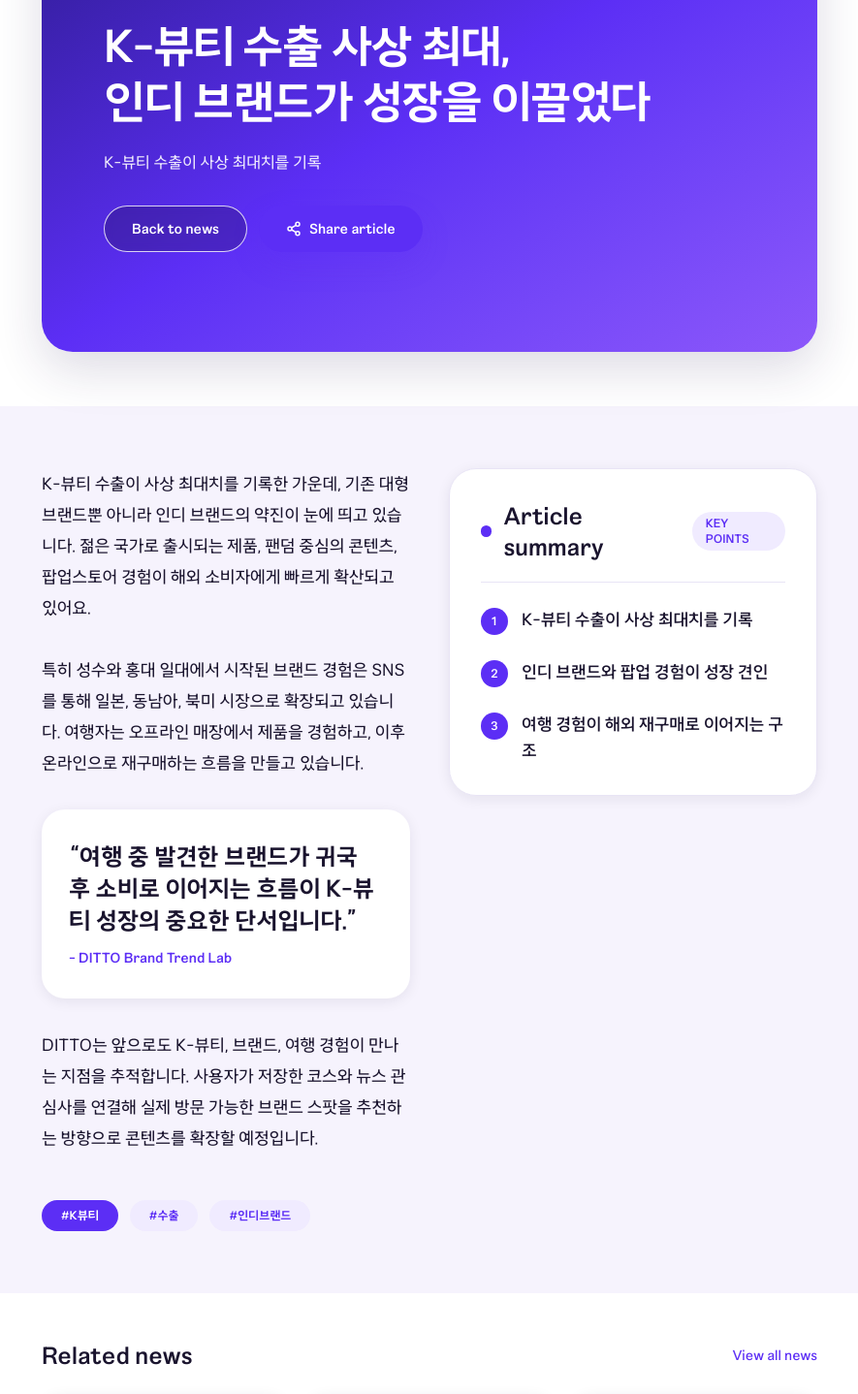
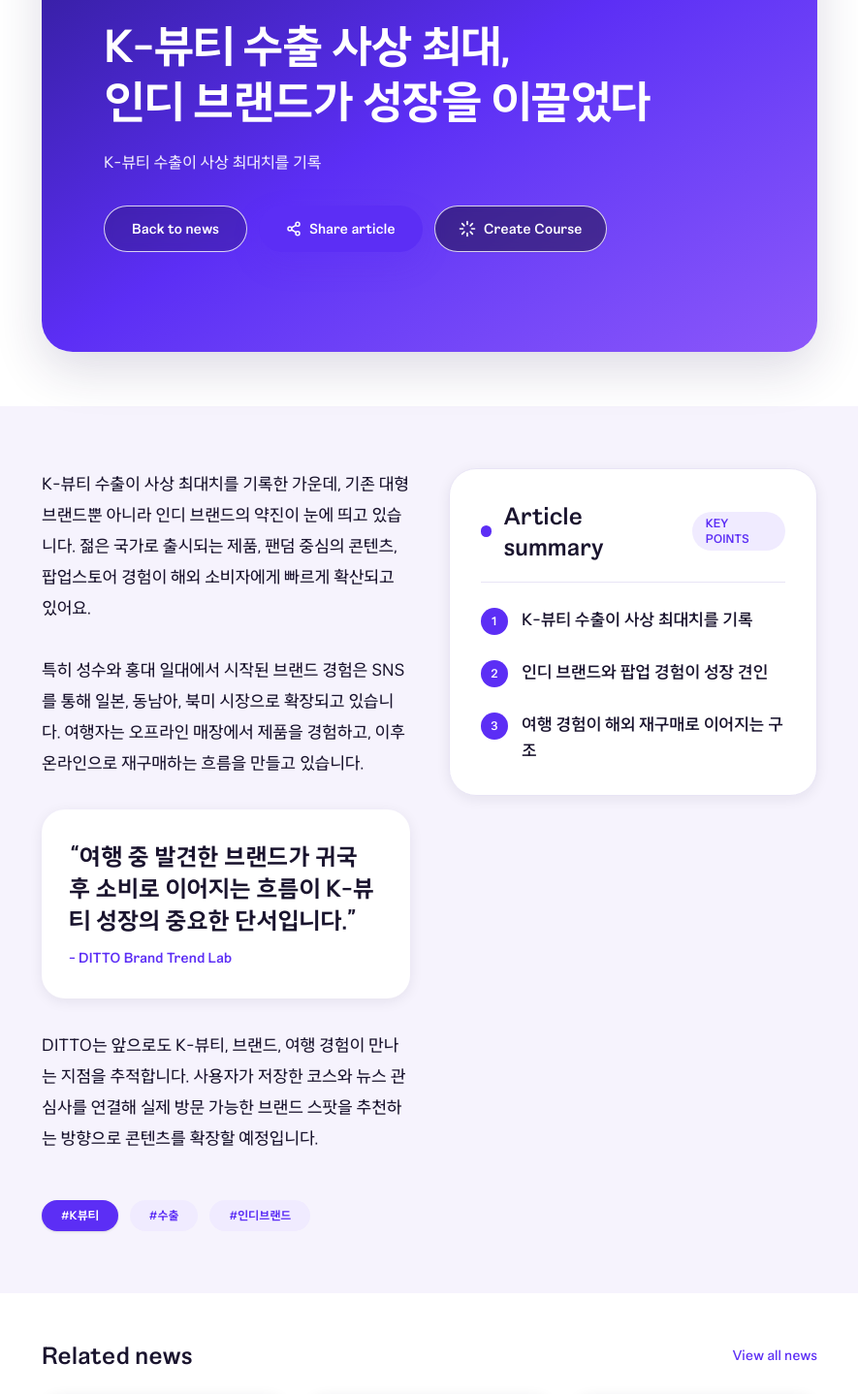
Before and after one commit to HDF-final/Ditto-FrontEnd, a Next.js app: page /news/k-beauty-export-record in a window 1280 px wide. Shown: the part 265-1703 px from the top of the page at 97% size, without its empty margins (197-1082 px from the left). Built offline with nearby package versions, Linux system fonts and the light colour scheme; no server answers.

Commit message:
feat: 뉴스 상세 페이지 코스 생성 버튼 연동 및 AI 코스 자동 생성 구현

```diff
--- a/messages/en.json
+++ b/messages/en.json
@@ -135,7 +135,8 @@
     "share": "Share article",
     "copyToast": "The article link was copied to your clipboard!",
     "originalArticle": "Original article",
-    "viewLargePhoto": "View Large Photo"
+    "viewLargePhoto": "View Large Photo",
+    "createCourse": "Create Course"
   },
   "auth": {
     "welcomeBack": "Welcome back",
--- a/messages/ja.json
+++ b/messages/ja.json
@@ -135,7 +135,8 @@
     "share": "記事をシェア",
     "copyToast": "記事のリンクをクリップボードにコピーしました！",
     "originalArticle": "元の記事",
-    "viewLargePhoto": "写真を拡大"
+    "viewLargePhoto": "写真を拡大",
+    "createCourse": "コース作成"
   },
   "auth": {
     "welcomeBack": "おかえりなさい",
--- a/messages/ko.json
+++ b/messages/ko.json
@@ -135,7 +135,8 @@
     "share": "기사 공유",
     "copyToast": "기사 링크가 클립보드에 복사되었습니다!",
     "originalArticle": "원문 기사",
-    "viewLargePhoto": "사진 크게 보기"
+    "viewLargePhoto": "사진 크게 보기",
+    "createCourse": "코스 생성하기"
   },
   "auth": {
     "welcomeBack": "다시 오셨네요",
--- a/messages/zh.json
+++ b/messages/zh.json
@@ -134,8 +134,9 @@
     "copied": "链接已复制！",
     "share": "分享文章",
     "copyToast": "文章链接已复制到剪贴板！",
-    "originalArticle": "原文",
-    "viewLargePhoto": "查看大图"
+    "originalArticle": "原文报道",
+    "viewLargePhoto": "查看大图",
+    "createCourse": "创建路线"
   },
   "auth": {
     "welcomeBack": "欢迎回来",
--- a/src/app/news/[slug]/page.js
+++ b/src/app/news/[slug]/page.js
@@ -144,6 +144,14 @@ export default async function NewsDetailPage({ params }) {
   const body = news.body;
   const summaryPoints = news.summaryPoints;
   const tags = news.tags || news.keywords || [];
+  const primaryTag = tags[0] || categoryLabel || "";
+  const coursePrompt = primaryTag
+    ? `${primaryTag} 관련한 코스 생성해줘`
+    : "K-컬처 추천 코스 생성해줘";
+  const createCourseLabel =
+    typeof t?.has === "function" && t.has("createCourse")
+      ? t("createCourse")
+      : "코스 생성하기";
 
   return (
     <main className="bg-surface-soft min-h-screen">
@@ -192,14 +200,24 @@ export default async function NewsDetailPage({ params }) {
                 title={news.title}
                 summary={news.summary}
               />
-              {news.representativeImageUrl ? (
-                <NewsImageLightbox
-                  src={news.representativeImageUrl}
-                  alt={news.title}
-                  caption={news.imageCaption || news.summary}
-                  mode="button"
-                />
-              ) : null}
+              <Link
+                href={`/ai-course?prompt=${encodeURIComponent(coursePrompt)}`}
+                className="inline-flex min-h-12 items-center justify-center gap-2 rounded-control border border-white/80 bg-black/40 backdrop-blur-xs px-6 text-sm font-black text-white transition hover:bg-white/25 cursor-pointer shadow-xs group"
+              >
+                <svg
+                  aria-hidden="true"
+                  className="size-4.5 text-brand-light transition-transform group-hover:scale-110"
+                  viewBox="0 0 24 24"
+                  fill="none"
+                  stroke="currentColor"
+                  strokeWidth="2.2"
+                  strokeLinecap="round"
+                  strokeLinejoin="round"
+                >
+                  <path d="M12 2v4M12 18v4M4.93 4.93l2.83 2.83M16.24 16.24l2.83 2.83M2 12h4M18 12h4M4.93 19.07l2.83-2.83M16.24 7.76l2.83-2.83" />
+                </svg>
+                <span>{createCourseLabel}</span>
+              </Link>
             </div>
           </div>
         </div>
@@ -256,17 +274,19 @@ export default async function NewsDetailPage({ params }) {
               {tags.length > 0 ? (
                 <div className="flex flex-wrap gap-3 pt-4">
                   {tags.map((tag, index) => (
-                    <span
+                    <Link
                       key={tag}
+                      href={`/ai-course?prompt=${encodeURIComponent(`${tag} 관련한 코스 생성해줘`)}`}
                       className={[
-                        "rounded-control px-5 py-2 text-xs font-black",
+                        "rounded-control px-5 py-2 text-xs font-black transition-all hover:scale-105 active:scale-95 cursor-pointer",
                         index === 0
-                          ? "bg-brand text-white"
-                          : "bg-brand-soft text-brand",
+                          ? "bg-brand text-white shadow-sm hover:bg-brand-dark"
+                          : "bg-brand-soft text-brand hover:bg-brand-soft/80",
                       ].join(" ")}
+                      title={`${tag} 관련 코스 생성하기`}
                     >
                       #{tag}
-                    </span>
+                    </Link>
                   ))}
                 </div>
               ) : null}
--- a/src/components/ai-course/recommend/course-recommend.js
+++ b/src/components/ai-course/recommend/course-recommend.js
@@ -1,6 +1,7 @@
 "use client";
 
-import { useState } from "react";
+import { useEffect, useRef, useState } from "react";
+import { useSearchParams } from "next/navigation";
 import { PromptScreen } from "./prompt-screen";
 import { ResultScreen } from "./result-screen";
 import { PlaceModal } from "./place-modal";
@@ -23,16 +24,29 @@ import { useCourseChat } from "./use-course-chat";
  * this route so the editor can fill the remaining viewport.
  */
 export function CourseRecommend() {
-  const [phase, setPhase] = useState("prompt");
+  const searchParams = useSearchParams();
+  const promptParam = searchParams?.get("prompt")?.trim() || "";
+  const handledPromptRef = useRef("");
+
+  const [phase, setPhase] = useState(() => (promptParam ? "result" : "prompt"));
   const [mode, setMode] = useState("auto"); // "auto" (Boni) | "manual"
   const [activePlace, setActivePlace] = useState(null);
   const chat = useCourseChat();
+
+  useEffect(() => {
+    if (promptParam && handledPromptRef.current !== promptParam) {
+      handledPromptRef.current = promptParam;
+      setPhase("result");
+      chat.send(promptParam);
+    }
+  }, [promptParam, chat]);
 
   return (
     <div className="flex min-h-0 flex-1 flex-col bg-white lg:min-h-[calc(100dvh-72px)]">
       {phase === "prompt" ? (
         <PromptScreen
           mode={mode}
+          initialPrompt={promptParam}
           onModeChange={setMode}
           onStart={(prompt) => {
             // 화면 전환이 먼저, 요청은 그 위 오버레이가 받습니다.
--- a/src/components/ai-course/recommend/prompt-screen.js
+++ b/src/components/ai-course/recommend/prompt-screen.js
@@ -2,7 +2,7 @@
 
 /* eslint-disable @next/next/no-img-element */
 
-import { useState } from "react";
+import { useEffect, useState } from "react";
 import { Plus, Mic, MapPin, ImagePlus, CalendarDays } from "./recommend-icons";
 import { suggestions, BONI_IMAGE } from "./recommend-data";
 import { useTransparentBg } from "./use-transparent-bg";
@@ -70,8 +70,20 @@ function ModeToggle({ mode, onModeChange }) {
   );
 }
 
-export function PromptScreen({ mode = "auto", onModeChange, onStart }) {
-  const [input, setInput] = useState("");
+export function PromptScreen({
+  mode = "auto",
+  initialPrompt = "",
+  onModeChange,
+  onStart,
+}) {
+  const [input, setInput] = useState(initialPrompt || "");
+  const [prevInitial, setPrevInitial] = useState(initialPrompt);
+
+  if (initialPrompt !== prevInitial) {
+    setPrevInitial(initialPrompt);
+    setInput(initialPrompt);
+  }
+
   const [menuOpen, setMenuOpen] = useState(false);
   const boniSrc = useTransparentBg(BONI_IMAGE);
 
--- a/src/components/ai-course/recommend/result-screen.js
+++ b/src/components/ai-course/recommend/result-screen.js
@@ -162,6 +162,15 @@ export function ResultScreen({ chat, onPlaceClick }) {
     });
     setAppliedCourse(aiCourse);
     setItems(hydratedPlaces);
+    if (!courseTitle) {
+      const userPrompt = chat?.messages?.find((m) => m.role === "user")?.text;
+      if (userPrompt) {
+        const cleaned = userPrompt
+          .replace(/(관련한|관련|맞춤)?\s*(코스|추천)?\s*(만들어줘|생성해줘|짜줘|추천해줘).*/, "")
+          .trim();
+        setCourseTitle(cleaned ? `${cleaned} 코스` : "K-Culture 추천 코스");
+      }
+    }
     setSavedCourse(null);
     setSaveStatus("idle");
     setSaveSuccessOpen(false);
--- a/src/components/ai-course/recommend/use-course-chat.js
+++ b/src/components/ai-course/recommend/use-course-chat.js
@@ -112,12 +112,13 @@ export function useCourseChat() {
   const [pending, setPending] = useState(null); // { message, isFirstTurn } | null
   const [error, setError] = useState(null);
 
-  useEffect(() => () => controllerRef.current?.abort(), []);
-
   const send = useCallback(async (rawMessage) => {
     const raw = typeof rawMessage === "string" ? rawMessage.trim() : "";
     if (!raw) return;
-    if (controllerRef.current) return; // 한 번에 한 turn만 보냅니다.
+
+    if (controllerRef.current) {
+      controllerRef.current.abort();
+    }
 
     const message = raw.slice(0, COURSE_CHAT_MAX_MESSAGE_LENGTH);
     const controller = new AbortController();
```
